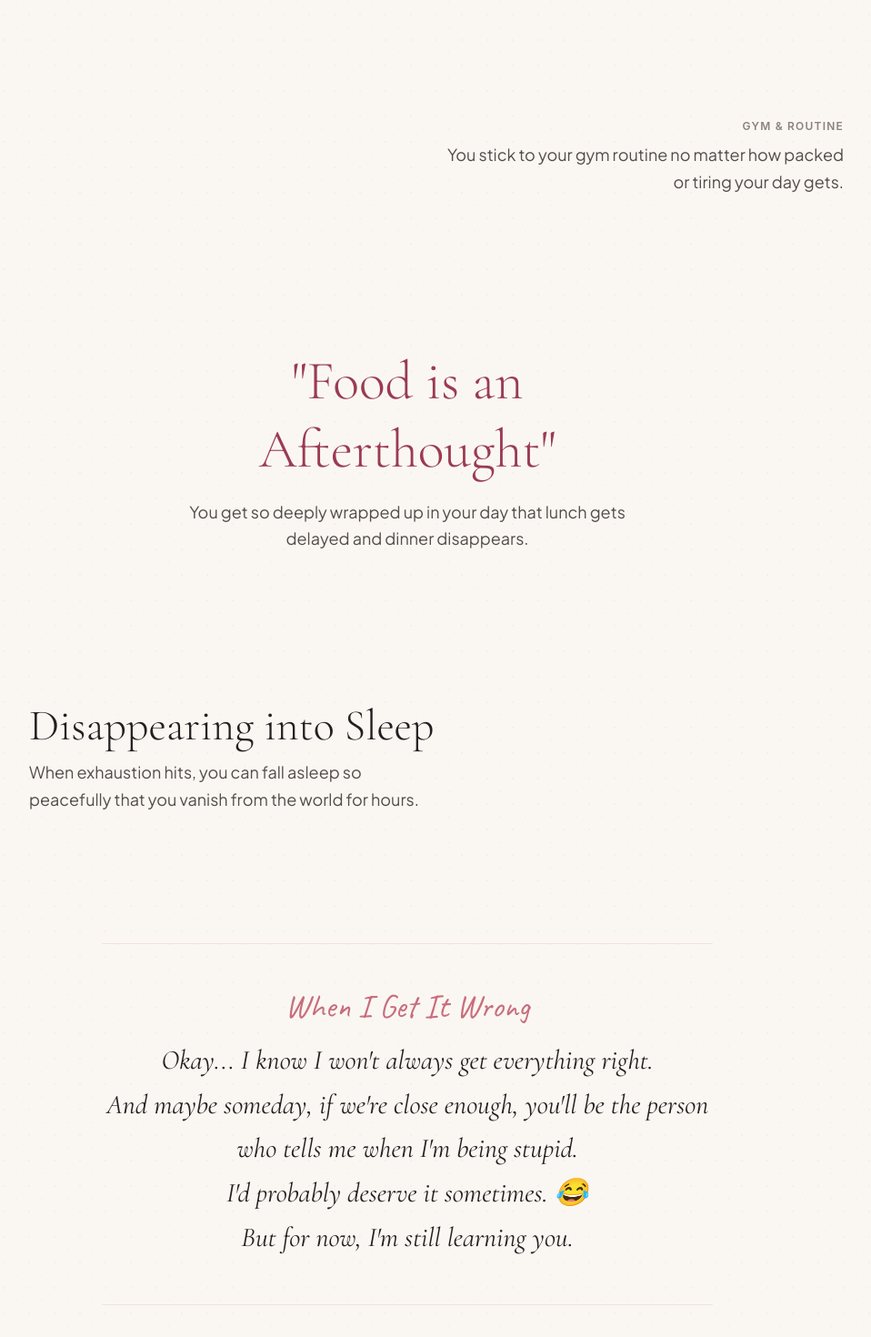
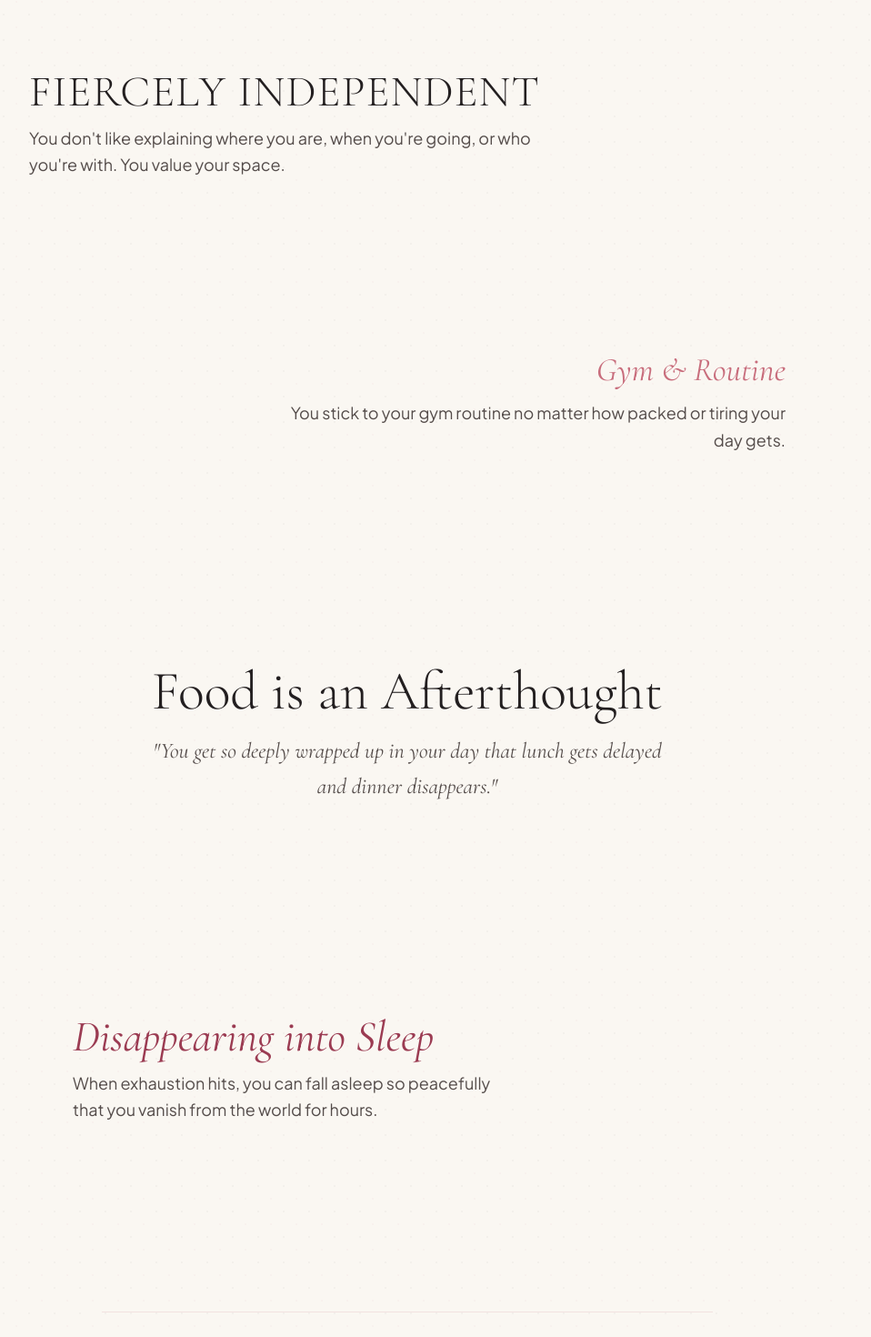
Before and after one commit to sidsahu4570-droid/Arya, a React (Vite) app: page / in a window 1280 px wide. Shown: the part 9420-10890 px from the top of the page at 91% size, without its empty margins (192-1150 px from the left). Built offline with nearby package versions, Linux system fonts and the light colour scheme; a web font is replaced by a local one.

Commit message:
Complete premium romantic website for ARYA

```diff
--- a/src/components/NoticeSection.jsx
+++ b/src/components/NoticeSection.jsx
@@ -9,12 +9,12 @@ export default function NoticeSection() {
 
   if (!section) return null;
 
-  const obs = section.observations || [];
-  const obs1 = obs[0];
-  const obs2 = obs[1];
-  const obs3 = obs[2];
-  const obs4 = obs[3];
-  const obs5 = obs[4];
+  const observations = section.observations || [];
+  const obs1 = observations[0];
+  const obs2 = observations[1];
+  const obs3 = observations[2];
+  const obs4 = observations[3];
+  const obs5 = observations[4];
 
   const handleEmojiClick = (e) => {
     setEmojiRevealed(!emojiRevealed);
@@ -36,8 +36,8 @@ export default function NoticeSection() {
   };
 
   return (
-    <section id={section.id} className="py-24 sm:py-36 px-4 sm:px-6 lg:px-8 max-w-5xl mx-auto border-t border-[#C86D7C]/15">
-      {/* Editorial Header directly on Paper Canvas */}
+    <section id={section.id} className="py-24 sm:py-36 px-4 sm:px-6 lg:px-8 max-w-4xl mx-auto border-t border-[#C86D7C]/15">
+      {/* Chapter Header directly on Paper Canvas */}
       <div className="text-center max-w-3xl mx-auto mb-20 sm:mb-32">
         <div className="inline-flex items-center gap-3 mb-4">
           <span className="w-8 h-px bg-[#C86D7C]/30" />
@@ -57,21 +57,21 @@ export default function NoticeSection() {
       {/*
         ==================================================
         FREE-FLOWING EDITORIAL COLLECTION OF OBSERVATIONS
-        (NO 01..05 numbers, NO repeated hearts, NO horizontal line dividers between items, NO cards)
+        (NO 01/02/03 numbers, NO repeated hearts, NO horizontal lines between items, NO cards)
         ==================================================
       */}
-      <div className="space-y-24 sm:space-y-36">
+      <div className="pt-8 sm:pt-16">
 
-        {/* Observation 1: Fiercely Independent - Left-aligned, large elegant serif title */}
+        {/* Observation 1: Fiercely Independent - Left Aligned, Large Serif Title */}
         {obs1 && (
           <motion.div
             initial={{ opacity: 0, y: 25 }}
             whileInView={{ opacity: 1, y: 0 }}
-            viewport={{ once: true, margin: "-80px" }}
+            viewport={{ once: true, margin: "-100px" }}
             transition={{ duration: 0.8 }}
-            className="max-w-xl text-left"
+            className="my-24 sm:my-36 text-left max-w-xl"
           >
-            <h3 className="font-serif-cormorant text-3xl sm:text-5xl font-light text-[#231F20] mb-3 tracking-wide">
+            <h3 className="font-serif-cormorant text-3xl sm:text-5xl font-light text-[#231F20] mb-3 uppercase tracking-wide">
               {obs1.title}
             </h3>
             <p className="font-sans-jakarta text-base sm:text-lg text-[#544C4A] leading-relaxed">
@@ -80,52 +80,52 @@ export default function NoticeSection() {
           </motion.div>
         )}
 
-        {/* Observation 2: Gym & Routine - Offset right-aligned layout with subtle typography */}
+        {/* Observation 2: Gym & Routine - Offset Right, Understated Italic Heading */}
         {obs2 && (
           <motion.div
             initial={{ opacity: 0, y: 25 }}
             whileInView={{ opacity: 1, y: 0 }}
-            viewport={{ once: true, margin: "-80px" }}
+            viewport={{ once: true, margin: "-100px" }}
             transition={{ duration: 0.8 }}
-            className="max-w-md sm:ml-auto text-left sm:text-right"
+            className="my-32 sm:my-48 text-left sm:text-right max-w-xl sm:ml-auto"
           >
-            <span className="text-xs uppercase tracking-widest font-semibold text-[#8C827E] block mb-2">
+            <h3 className="font-serif-cormorant italic text-3xl sm:text-4xl text-[#C86D7C] font-normal mb-3">
               {obs2.title}
-            </span>
+            </h3>
             <p className="font-sans-jakarta text-base sm:text-lg text-[#544C4A] leading-relaxed">
               {obs2.text}
             </p>
           </motion.div>
         )}
 
-        {/* Observation 3: Food is an Afterthought - Centered spacious moment with bold wine serif title */}
+        {/* Observation 3: Food is an Afterthought - Oversized Centered Editorial Statement */}
         {obs3 && (
           <motion.div
             initial={{ opacity: 0, y: 25 }}
             whileInView={{ opacity: 1, y: 0 }}
-            viewport={{ once: true, margin: "-80px" }}
+            viewport={{ once: true, margin: "-100px" }}
             transition={{ duration: 0.8 }}
-            className="max-w-xl mx-auto text-center py-6"
+            className="my-36 sm:my-52 max-w-xl mx-auto text-center py-6"
           >
-            <h3 className="font-serif-cormorant text-4xl sm:text-6xl text-[#9B3B52] font-light mb-4 leading-tight">
-              "{obs3.title}"
+            <h3 className="font-serif-cormorant text-4xl sm:text-6xl text-[#231F20] font-light mb-4">
+              {obs3.title}
             </h3>
-            <p className="font-sans-jakarta text-base sm:text-lg text-[#544C4A] leading-relaxed max-w-lg mx-auto">
-              {obs3.text}
+            <p className="font-serif-cormorant italic text-xl sm:text-2xl text-[#544C4A] leading-relaxed">
+              "{obs3.text}"
             </p>
           </motion.div>
         )}
 
-        {/* Observation 4: Disappearing into Sleep - Asymmetric left-center placement */}
+        {/* Observation 4: Disappearing into Sleep - Intimate Soft Layout with Left Padding */}
         {obs4 && (
           <motion.div
             initial={{ opacity: 0, y: 25 }}
             whileInView={{ opacity: 1, y: 0 }}
-            viewport={{ once: true, margin: "-80px" }}
+            viewport={{ once: true, margin: "-100px" }}
             transition={{ duration: 0.8 }}
-            className="max-w-lg md:pl-16 text-left"
+            className="my-32 sm:my-48 text-left max-w-lg sm:pl-12"
           >
-            <h3 className="font-serif-cormorant text-3xl sm:text-5xl font-light text-[#231F20] mb-3">
+            <h3 className="font-serif-cormorant italic text-3xl sm:text-5xl text-[#9B3B52] font-normal mb-3">
               {obs4.title}
             </h3>
             <p className="font-sans-jakarta text-base sm:text-lg text-[#544C4A] leading-relaxed">
@@ -134,16 +134,16 @@ export default function NoticeSection() {
           </motion.div>
         )}
 
-        {/* Observation 5: When I Get It Wrong - Intimate statement framed with subtle top/bottom borders */}
+        {/* Observation 5: When I Get It Wrong - Wide Central Highlight with Subtle Border Accent */}
         {obs5 && (
           <motion.div
             initial={{ opacity: 0, y: 25 }}
             whileInView={{ opacity: 1, y: 0 }}
-            viewport={{ once: true, margin: "-80px" }}
+            viewport={{ once: true, margin: "-100px" }}
             transition={{ duration: 0.8 }}
-            className="max-w-2xl mx-auto text-center py-12 border-y border-[#C86D7C]/15 my-12"
+            className="my-36 sm:my-52 max-w-2xl mx-auto text-center py-12 border-y border-[#C86D7C]/15"
           >
-            <h3 className="font-handwriting text-3xl sm:text-4xl text-[#C86D7C] mb-4">
+            <h3 className="font-serif-cormorant text-3xl sm:text-5xl font-light text-[#231F20] mb-6 uppercase tracking-wide">
               {obs5.title}
             </h3>
             <p className="font-serif-cormorant italic text-xl sm:text-3xl text-[#231F20] leading-relaxed whitespace-pre-line">
@@ -161,7 +161,7 @@ export default function NoticeSection() {
           whileInView={{ opacity: 1, y: 0 }}
           viewport={{ once: true }}
           transition={{ duration: 0.8 }}
-          className="mt-28 sm:mt-40 py-12 border-t border-b border-[#C86D7C]/20 text-center max-w-3xl mx-auto"
+          className="mt-24 sm:mt-36 py-16 border-t border-b border-[#C86D7C]/20 text-center max-w-3xl mx-auto"
         >
           <span className="font-handwriting text-2xl sm:text-3xl text-[#C86D7C] block mb-2">
             {section.emojiIncident.subKicker}
```
